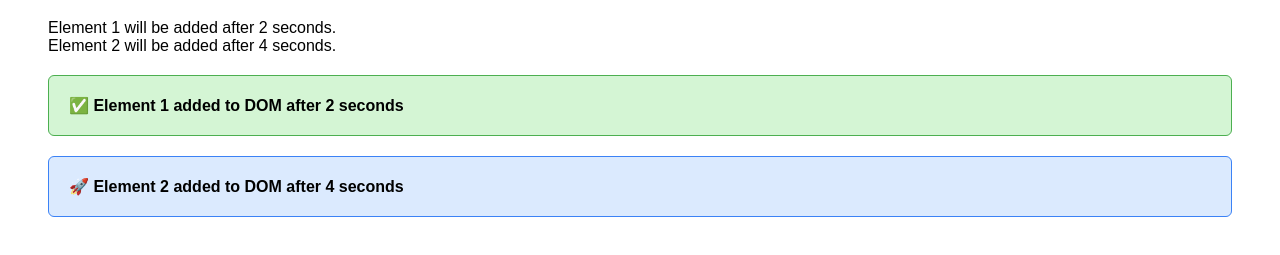
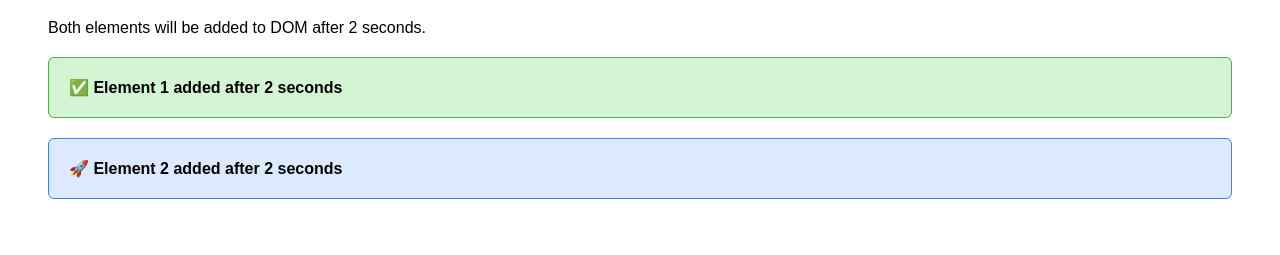
Before and after one commit to gvjr2002/regressioncheck, a plain HTML site: page index.html in a window 1280 px wide. Shown: the part 109-364 px from the top of the page. Drawn offline with Linux system fonts and the light colour scheme.

Commit message:
Update index.html

```diff
--- a/index.html
+++ b/index.html
@@ -1,10 +1,10 @@
 <!DOCTYPE html>
 <html lang="en">
 <head>
-    <script referrerpolicy="no-referrer-when-downgrade" src="https://dev.visualwebsiteoptimizer.com/cloud-run-test/final/29000586.js" id="vwoCode"></script>
+     <script referrerpolicy="no-referrer-when-downgrade" src="https://dev.visualwebsiteoptimizer.com/cloud-run-test/final/29000565.js" id="vwoCode"></script>
   <meta charset="UTF-8" />
   <meta name="viewport" content="width=device-width, initial-scale=1.0"/>
-  <title>Multiple Dynamic Elements</title>
+  <title>Two Elements Added After 2 Seconds</title>
 
   <style>
     body {
@@ -34,36 +34,29 @@
 
   <h1>Dynamic DOM Injection Example</h1>
 
-  <p>
-    Element 1 will be added after 2 seconds.<br />
-    Element 2 will be added after 4 seconds.
-  </p>
+  <p>Both elements will be added to DOM after 2 seconds.</p>
 
   <script>
-    // Element 1 after 2 sec
     setTimeout(() => {
+
+      // Element 1
       const div1 = document.createElement("div");
-
       div1.id = "element-1";
       div1.className = "dynamic-box";
-      div1.innerHTML = "✅ Element 1 added to DOM after 2 seconds";
+      div1.innerHTML = "✅ Element 1 added after 2 seconds";
 
-      document.body.appendChild(div1);
-
-      console.log("Element 1 added");
-    }, 2000);
-
-    // Element 2 after 4 sec
-    setTimeout(() => {
+      // Element 2
       const div2 = document.createElement("div");
-
       div2.id = "element-2";
       div2.className = "dynamic-box";
-      div2.innerHTML = "🚀 Element 2 added to DOM after 4 seconds";
+      div2.innerHTML = "🚀 Element 2 added after 2 seconds";
 
+      // Append both to DOM
+      document.body.appendChild(div1);
       document.body.appendChild(div2);
 
-      console.log("Element 2 added");
+      console.log("Both elements added to DOM");
+
     }, 2000);
   </script>
 
```
